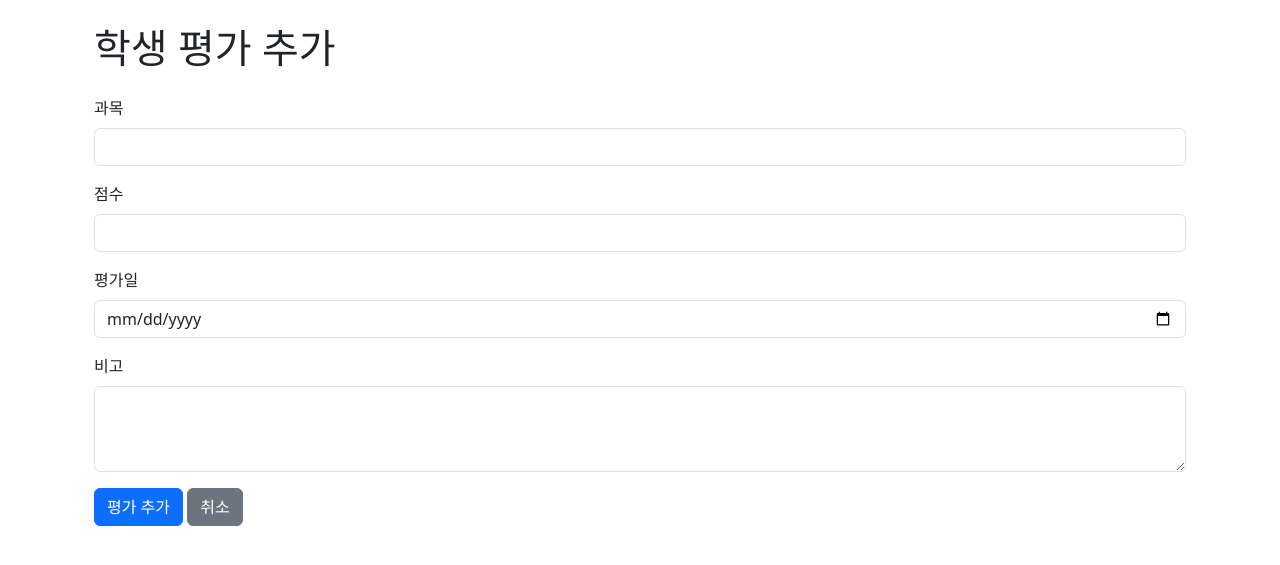
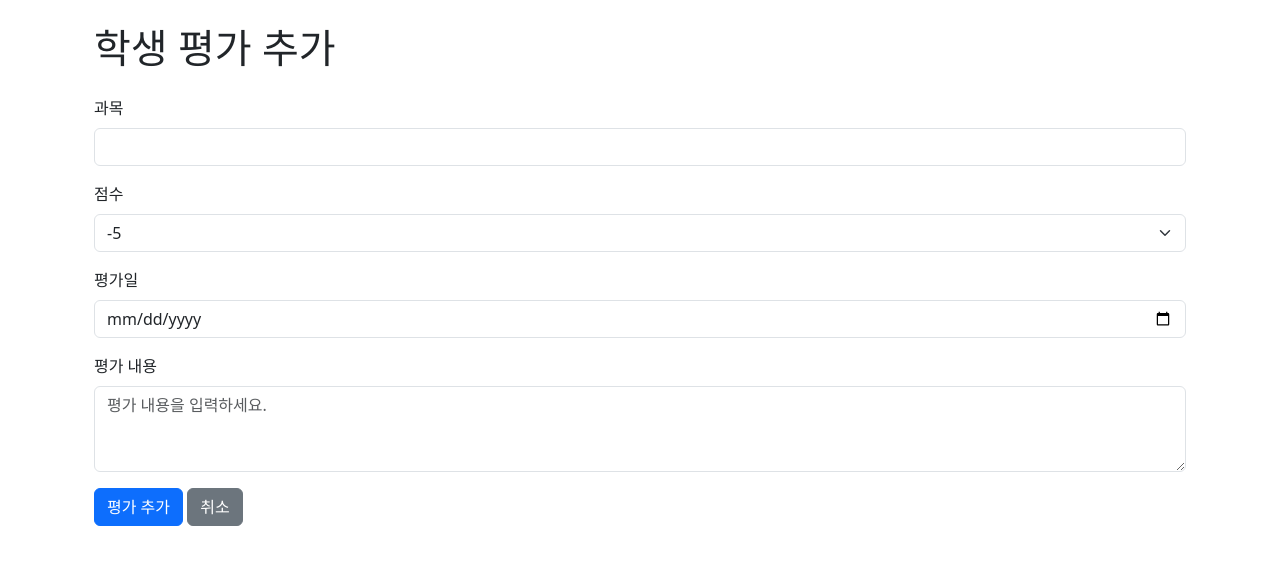
Before and after one commit to YuHyungmin1226/management, a Flask app: template templates/add_evaluation.html in a window 1280 px wide. Shown: the part 56-621 px from the top of the page. Run offline with Flask 3, Linux system fonts and the light colour scheme; the template is opened without the code that fills it, so the values that code supplies are empty.

Commit message:
feat(evaluation): 점수 -5~5 드롭다운 적용 및 라벨을 '평가 내용'으로 변경; test: 스모크 테스트 갱신

```diff
--- a/management_app.py
+++ b/management_app.py
@@ -127,15 +127,15 @@ def add_evaluation(student_id):
             return render_template('add_evaluation.html', student=student, today=datetime.utcnow().date())
 
         try:
-            score = float(score)
+            score = int(score)
             evaluation_date = datetime.strptime(evaluation_date_str, '%Y-%m-%d').date()
         except ValueError:
             flash('점수 또는 날짜 형식이 올바르지 않습니다.', 'error')
             return render_template('add_evaluation.html', student=student, today=datetime.utcnow().date())
 
-        # 점수 범위 검증
-        if score < 0 or score > 100:
-            flash('점수는 0에서 100 사이여야 합니다.', 'error')
+        # 점수 범위 검증 (-5 ~ +5)
+        if score < -5 or score > 5:
+            flash('점수는 -5에서 5 사이여야 합니다.', 'error')
             return render_template('add_evaluation.html', student=student, today=datetime.utcnow().date())
 
         new_evaluation = Evaluation(
--- a/templates/add_evaluation.html
+++ b/templates/add_evaluation.html
@@ -12,15 +12,19 @@
         </div>
         <div class="mb-3">
             <label for="score" class="form-label">점수</label>
-            <input type="number" step="0.1" class="form-control" id="score" name="score" required>
+            <select class="form-select" id="score" name="score" required>
+                {% for s in range(-5, 6) %}
+                <option value="{{ s }}">{{ s }}</option>
+                {% endfor %}
+            </select>
         </div>
         <div class="mb-3">
             <label for="evaluation_date" class="form-label">평가일</label>
             <input type="date" class="form-control" id="evaluation_date" name="evaluation_date" value="{{ today|format_date('%Y-%m-%d') }}" required>
         </div>
         <div class="mb-3">
-            <label for="notes" class="form-label">비고</label>
-            <textarea class="form-control" id="notes" name="notes" rows="3"></textarea>
+            <label for="notes" class="form-label">평가 내용</label>
+            <textarea class="form-control" id="notes" name="notes" rows="3" placeholder="평가 내용을 입력하세요."></textarea>
         </div>
         <button type="submit" class="btn btn-primary">평가 추가</button>
         <a href="{{ url_for('view_student', student_id=student.id) }}" class="btn btn-secondary">취소</a>
--- a/templates/view_student.html
+++ b/templates/view_student.html
@@ -33,7 +33,7 @@
                     <th>과목</th>
                     <th>점수</th>
                     <th>평가일</th>
-                    <th>비고</th>
+                    <th>평가 내용</th>
                     <th>작업</th>
                 </tr>
             </thead>
```
Also changed, not shown: run_smoke_test.py (+4 -4 lines).
